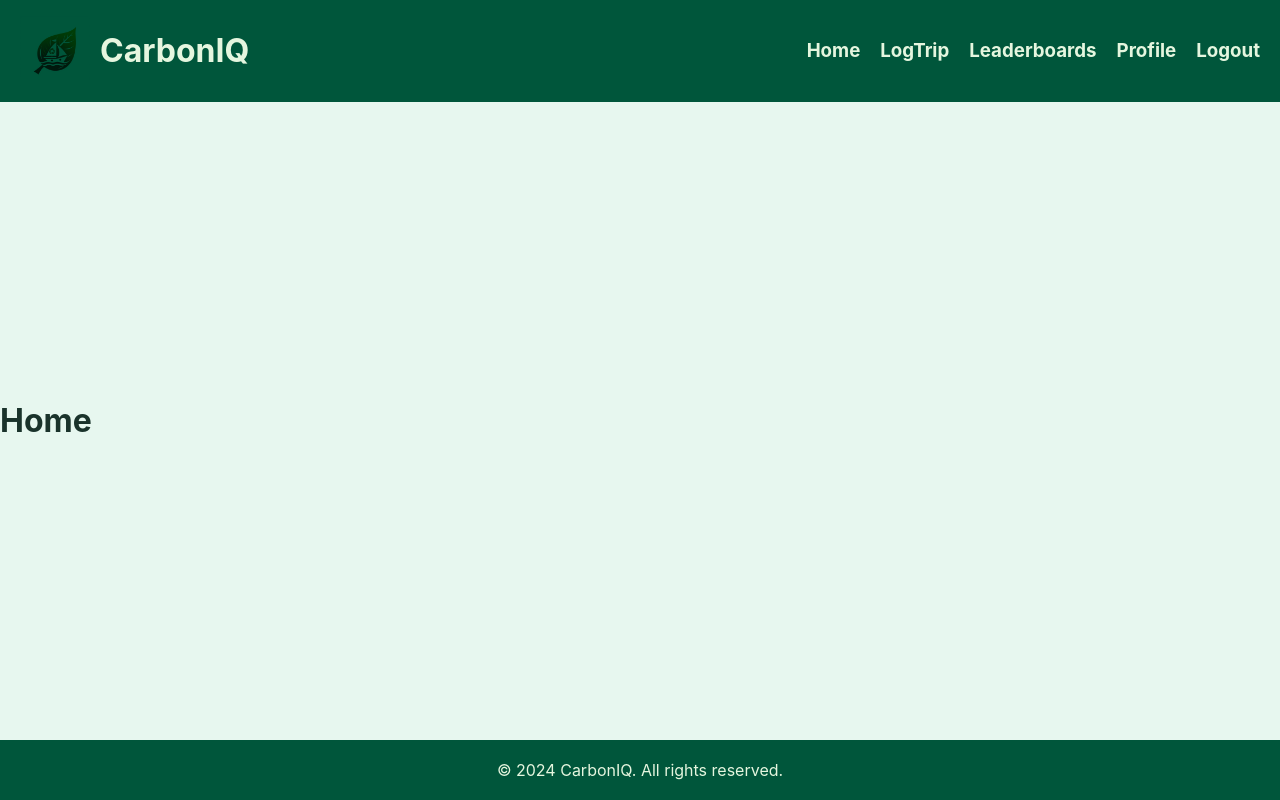
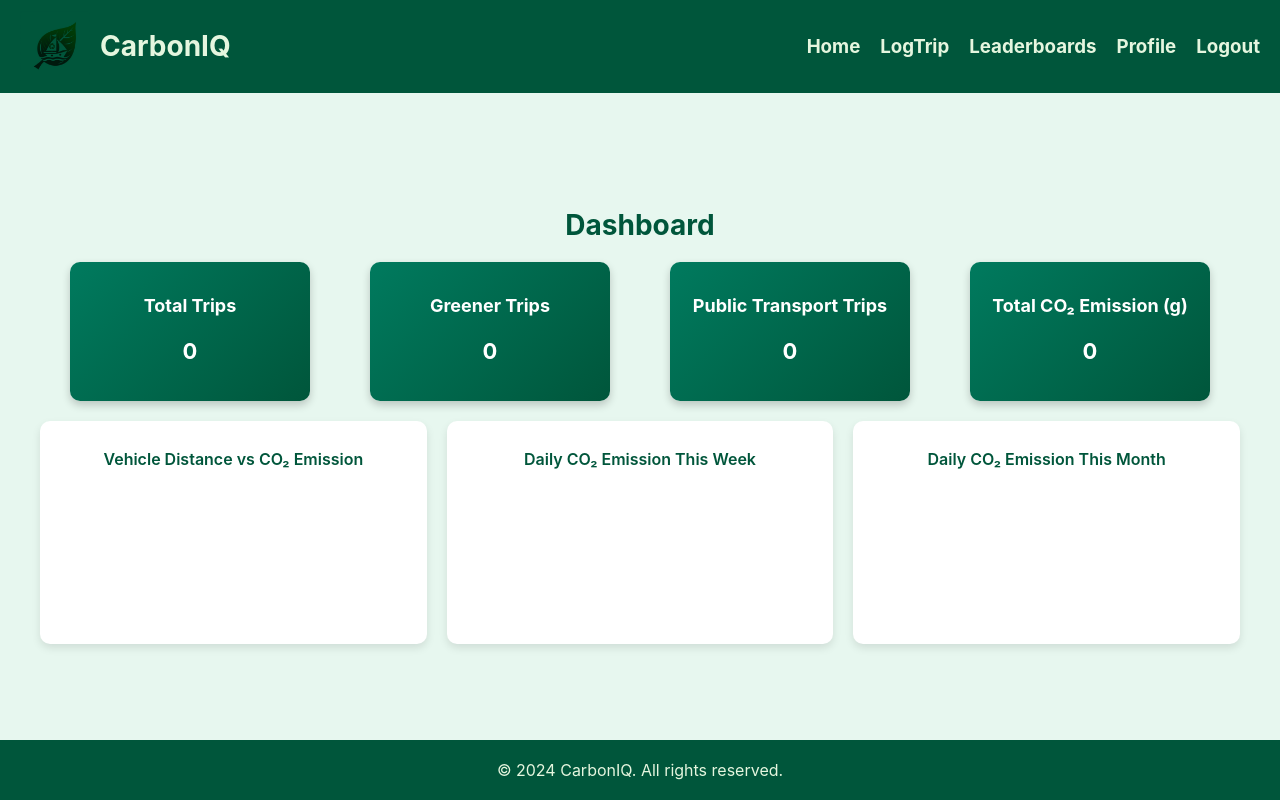
Before and after one commit to Mayank-711/CarbonIQ_Django, a Django app: template templates/mainapp/homepage.html in a window 1280 px wide. Run offline with Django 5.2, Linux system fonts and the light colour scheme; the template is opened without the code that fills it, so the values that code supplies are empty; a map, chart or similar area stays blank; parts of the project's set-up code (start-up, migrations or seed data) failed here and were passed over; some libraries are stand-ins or nearby versions.

Commit message:
graphs done

```diff
--- /dev/null
+++ b/static/css/homepage.css
@@ -0,0 +1,86 @@
+/* General Page Styling */
+.container {
+    max-width: 1200px;
+    margin: 20px auto;
+    padding: 20px;
+}
+
+h1 {
+    text-align: center;
+    color: #00563B;
+    font-size: 28px;
+    font-weight: bold;
+    margin-bottom: 20px;
+}
+
+/* Dashboard Grid Layout */
+.dashboard {
+    display: grid;
+    grid-template-columns: repeat(auto-fit, minmax(300px, 1fr));
+    gap: 20px;
+    margin-top: 20px;
+}
+
+/* Graph Containers */
+.graph-container {
+    background: #fff;
+    padding: 15px;
+    border-radius: 10px;
+    box-shadow: 0 4px 8px rgba(0, 0, 0, 0.1);
+    display: flex;
+    flex-direction: column;
+    align-items: center;
+}
+
+.graph-title {
+    font-size: 16px;
+    font-weight: 600;
+    color: #00563B;
+    margin-bottom: 10px;
+    text-align: center;
+}
+
+/* Chart Styling */
+canvas {
+    max-width: 100%;
+    height: auto;
+}
+
+/* Stats Cards */
+.stats-container {
+    display: flex;
+    justify-content: space-around;
+    flex-wrap: wrap;
+    margin-top: 20px;
+}
+
+.stat-card {
+    background: linear-gradient(135deg, #007A5E, #00563B);
+    color: white;
+    padding: 15px 20px;
+    border-radius: 10px;
+    min-width: 200px;
+    text-align: center;
+    box-shadow: 0 4px 8px rgba(0, 0, 0, 0.2);
+}
+
+.stat-card h3 {
+    font-size: 18px;
+    margin-bottom: 5px;
+}
+
+.stat-card p {
+    font-size: 22px;
+    font-weight: bold;
+}
+
+/* Responsive Design */
+@media (max-width: 768px) {
+    .dashboard {
+        grid-template-columns: 1fr;
+    }
+
+    .stat-card {
+        margin-bottom: 10px;
+    }
+}
--- a/templates/mainapp/homepage.html
+++ b/templates/mainapp/homepage.html
@@ -4,16 +4,149 @@
 
 {% block extra_head %}
     <link rel="stylesheet" href="{% static 'css/homepage.css' %}">
-    <style>
-    </style>
+    <script src="https://cdn.jsdelivr.net/npm/chart.js"></script> <!-- Chart.js CDN -->
 {% endblock %}
 
 {% block content %}
-    <div class="container">
-        <div class="row">
-            <div class="col-md-12">
-                <h1>Home</h1>
-            </div>
+<div class="container">
+    <h1>Dashboard</h1>
+
+    <!-- Stats Section -->
+    <div class="stats-container">
+        <div class="stat-card">
+            <h3>Total Trips</h3>
+            <p id="totalTrips">0</p>
+        </div>
+        <div class="stat-card">
+            <h3>Greener Trips</h3>
+            <p id="greenerTrips">0</p>
+        </div>
+        <div class="stat-card">
+            <h3>Public Transport Trips</h3>
+            <p id="publicTrips">0</p>
+        </div>
+        <div class="stat-card">
+            <h3>Total CO₂ Emission (g)</h3>
+            <p id="totalEmission">0</p>
         </div>
     </div>
+
+    <!-- Graphs -->
+    <div class="dashboard">
+        <!-- Double Pie Chart (Distance & CO₂ Emission) -->
+        <div class="graph-container">
+            <h2 class="graph-title">Vehicle Distance vs CO₂ Emission</h2>
+            <canvas id="doublePieChart"></canvas>
+        </div>
+
+        <!-- Line Graph for Weekly CO₂ Emissions -->
+        <div class="graph-container">
+            <h2 class="graph-title">Daily CO₂ Emission This Week</h2>
+            <canvas id="weeklyLineGraph"></canvas>
+        </div>
+
+        <!-- Line Graph for Monthly CO₂ Emissions -->
+        <div class="graph-container">
+            <h2 class="graph-title">Daily CO₂ Emission This Month</h2>
+            <canvas id="monthlyLineGraph"></canvas>
+        </div>
+    </div>
+</div>
+
+<script>
+    document.addEventListener("DOMContentLoaded", function() {
+        // Data from Django Backend
+        const graphData = JSON.parse('{{ graph_data|safe }}');
+
+        // Update Stats
+        document.getElementById('totalTrips').innerText = graphData.total_trips;
+        document.getElementById('greenerTrips').innerText = graphData.greener_trips;
+        document.getElementById('publicTrips').innerText = graphData.public_trips;
+        document.getElementById('totalEmission').innerText = graphData.total_co2_emission.toFixed(2);
+
+        // Colors for charts
+        const colors = ['#28a745', '#ff5733', '#ffc107', '#007bff', '#6f42c1', '#17a2b8'];
+
+        // Double Pie Chart (Distance vs CO₂ Emission)
+        const ctxDoublePie = document.getElementById('doublePieChart').getContext('2d');
+        new Chart(ctxDoublePie, {
+            type: 'doughnut',
+            data: {
+                labels: graphData.pie_labels,
+                datasets: [
+                    {
+                        label: 'Distance (km)',
+                        data: graphData.distance_values,
+                        backgroundColor: colors,
+                        borderWidth: 1,
+                        hoverOffset: 5
+                    },
+                    {
+                        label: 'CO₂ Emission (g)',
+                        data: graphData.emission_values,
+                        backgroundColor: colors.map(color => color + 'BB'), // Lighter for outer ring
+                        borderWidth: 1,
+                        hoverOffset: 5
+                    }
+                ]
+            },
+            options: {
+                responsive: true,
+                cutoutPercentage: 50, // Makes it look like a double pie
+                plugins: {
+                    legend: { position: 'top' }
+                }
+            }
+        });
+
+        // Weekly Line Graph (Daily CO₂ Emissions)
+        const ctxWeeklyLine = document.getElementById('weeklyLineGraph').getContext('2d');
+        new Chart(ctxWeeklyLine, {
+            type: 'line',
+            data: {
+                labels: graphData.daily_labels,
+                datasets: [{
+                    label: 'CO₂ Emission (g) - Weekly',
+                    data: graphData.daily_values,
+                    borderColor: '#007bff',
+                    backgroundColor: 'rgba(0, 123, 255, 0.2)',
+                    fill: true,
+                    tension: 0.3
+                }]
+            },
+            options: {
+                responsive: true,
+                scales: {
+                    x: { grid: { display: false } },
+                    y: { beginAtZero: true }
+                }
+            }
+        });
+
+        // Monthly Line Graph (Daily CO₂ Emissions)
+        const ctxMonthlyLine = document.getElementById('monthlyLineGraph').getContext('2d');
+        new Chart(ctxMonthlyLine, {
+            type: 'line',
+            data: {
+                labels: graphData.monthly_labels,
+                datasets: [{
+                    label: 'CO₂ Emission (g) - Monthly',
+                    data: graphData.monthly_values,
+                    borderColor: '#28a745',
+                    backgroundColor: 'rgba(40, 167, 69, 0.2)',
+                    fill: true,
+                    tension: 0.3
+                }]
+            },
+            options: {
+                responsive: true,
+                scales: {
+                    x: { grid: { display: false } },
+                    y: { beginAtZero: true }
+                }
+            }
+        });
+
+    });
+</script>
 {% endblock %}
```
Also changed, not shown: mainapp/views.py (+69 -1 lines).
